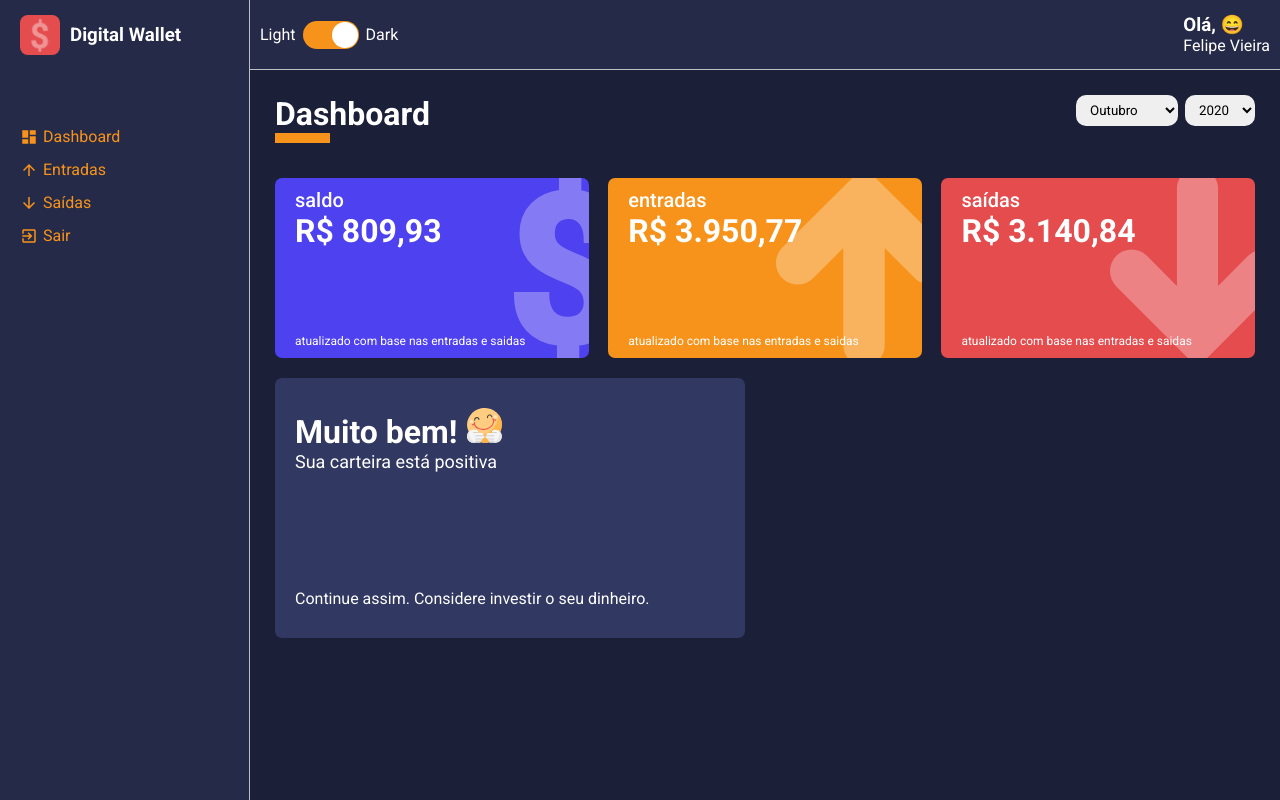
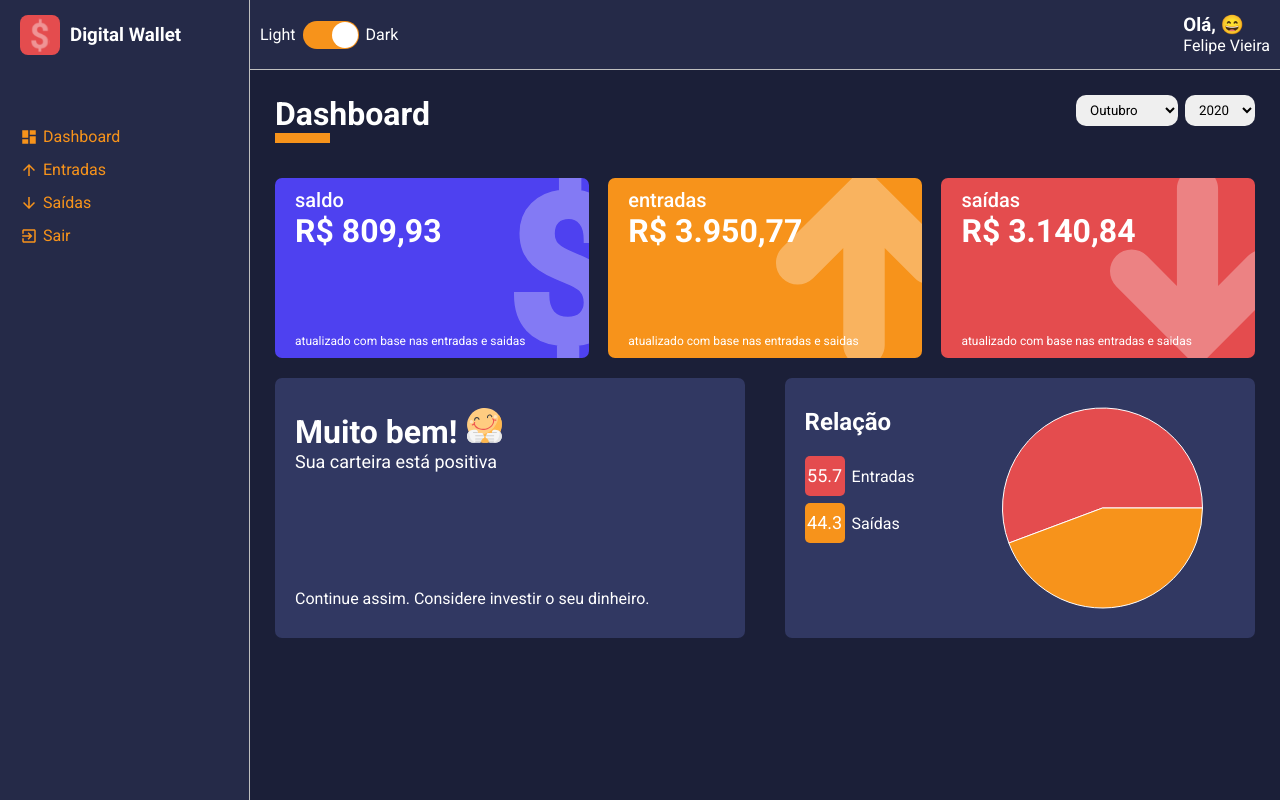
Before and after one commit to 2lipe/Digital-Wallet, a React (Create React App) app: page /dashboard in a window 1280 px wide. Built offline with nearby package versions, Linux system fonts and the light colour scheme.

Commit message:
create pieGrafics and balance informations

```diff
--- a/package.json
+++ b/package.json
@@ -37,6 +37,7 @@
     "react-router-dom": "^5.2.0",
     "react-scripts": "4.0.0",
     "react-switch": "^5.0.1",
+    "recharts": "^1.8.5",
     "styled-components": "^5.2.0",
     "typescript": "^4.0.3",
     "web-vitals": "^0.2.4"
@@ -47,6 +48,7 @@
     "@types/react": "^16.9.53",
     "@types/react-dom": "^16.9.8",
     "@types/react-router-dom": "^5.1.6",
+    "@types/recharts": "^1.8.16",
     "@types/styled-components": "^5.1.4"
   }
 }
--- /dev/null
+++ b/src/components/PieGrafic/index.tsx
@@ -0,0 +1,43 @@
+import React from 'react';
+import { PieChart, Pie, Cell, ResponsiveContainer } from 'recharts';
+
+import * as S from './styled';
+
+type PieGraficProps = {
+  data: {
+    name: string;
+    value: number;
+    percent: number;
+    color: string;
+  }[];
+};
+
+const PieGrafic = ({ data }: PieGraficProps) => (
+  <S.Container>
+    <S.SideLeft>
+      <h2>Relação</h2>
+      <S.LegendsContainer>
+        {data.map((item) => (
+          <S.Legends key={item.name} color={item.color}>
+            <div>{item.percent}</div>
+            <span>{item.name}</span>
+          </S.Legends>
+        ))}
+      </S.LegendsContainer>
+    </S.SideLeft>
+
+    <S.SideRight>
+      <ResponsiveContainer>
+        <PieChart>
+          <Pie data={data} dataKey="percent">
+            {data.map((item) => (
+              <Cell key={item.name} fill={item.color} />
+            ))}
+          </Pie>
+        </PieChart>
+      </ResponsiveContainer>
+    </S.SideRight>
+  </S.Container>
+);
+
+export default PieGrafic;
--- /dev/null
+++ b/src/components/PieGrafic/styled.ts
@@ -0,0 +1,70 @@
+import styled from 'styled-components';
+
+type LegendsProps = {
+  color: string;
+};
+
+export const Container = styled.div`
+  width: 48%;
+  height: 260px;
+  margin: 10px 0;
+  background: ${({ theme }) => theme.colors.tertiary};
+  color: ${({ theme }) => theme.colors.white};
+  border-radius: 7px;
+  display: flex;
+`;
+
+export const SideLeft = styled.aside`
+  padding: 30px 20px;
+
+  > h2 {
+    margin-bottom: 20px;
+  }
+`;
+
+export const LegendsContainer = styled.ul`
+  list-style: none;
+  overflow-y: scroll;
+  padding-right: 15px;
+  height: 175px;
+
+  ::-webkit-scrollbar {
+    width: 10px;
+  }
+
+  ::-webkit-scrollbar-thumb {
+    background: ${({ theme }) => theme.colors.secondary};
+    border-radius: 10px;
+  }
+
+  ::-webkit-scrollbar-track {
+    background: ${({ theme }) => theme.colors.tertiary};
+  }
+`;
+
+export const Legends = styled.li<LegendsProps>`
+  display: flex;
+  align-items: center;
+  margin-bottom: 7px;
+  font-size: 16px;
+
+  > div {
+    background: ${({ color }) => color};
+    width: 40px;
+    height: 40px;
+    border-radius: 5px;
+    font-size: 18px;
+    line-height: 40px;
+    text-align: center;
+  }
+
+  > span {
+    margin-left: 7px;
+  }
+`;
+
+export const SideRight = styled.main`
+  display: flex;
+  flex: 1;
+  justify-content: center;
+`;
--- a/src/pages/Dashboard/index.tsx
+++ b/src/pages/Dashboard/index.tsx
@@ -4,6 +4,7 @@ import ContentHeader from '../../components/ContentHeader';
 import SelectInput from '../../components/SelectInput';
 import WalletBox from '../../components/WalletBox';
 import MessageBox from '../../components/MessageBox';
+import PieGrafic from '../../components/PieGrafic';
 
 import happyImg from '../../assets/happy.svg';
 import sadImg from '../../assets/sad.svg';
@@ -80,9 +81,9 @@ const Dashboard = () => {
       const year = date.getFullYear();
       const month = date.getMonth() + 1;
 
-      const isSelectedMonthAndMonth =
+      const isSelectedMonthAndYear =
         month === monthSelected && year === yearSelected;
-      if (isSelectedMonthAndMonth) {
+      if (isSelectedMonthAndYear) {
         try {
           total += Number(item.amount);
         } catch (error) {
@@ -124,6 +125,30 @@ const Dashboard = () => {
       };
     }
   }, [totalBalance]);
+
+  const relationWithExpenseAndGains = useMemo(() => {
+    const total = totalGains + totalExpenses;
+
+    const percentGains = Number(((totalGains / total) * 100).toFixed(1));
+    const percentExpenses = Number(((totalExpenses / total) * 100).toFixed(1));
+
+    const data = [
+      {
+        name: 'Entradas',
+        value: totalExpenses,
+        percent: percentGains,
+        color: '#E44C4E',
+      },
+      {
+        name: 'Saídas',
+        value: totalExpenses,
+        percent: percentExpenses,
+        color: '#F7931B',
+      },
+    ];
+
+    return data;
+  }, [totalGains, totalExpenses]);
 
   return (
     <S.Container>
@@ -173,6 +198,8 @@ const Dashboard = () => {
           footerText={message.footerText}
           icon={message.icon}
         />
+
+        <PieGrafic data={relationWithExpenseAndGains} />
       </S.Content>
     </S.Container>
   );
```
Also changed, not shown: 1 other file (tests, documents, lock files or other folders).
